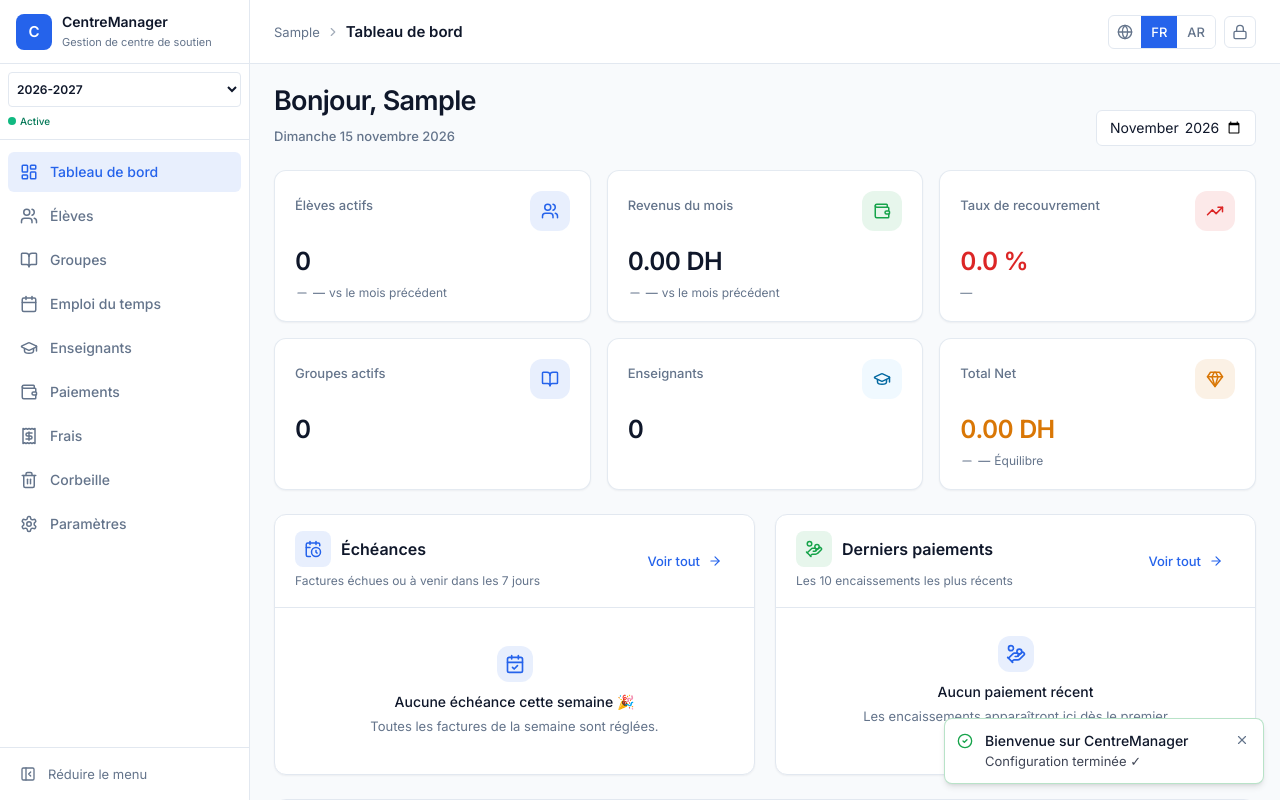
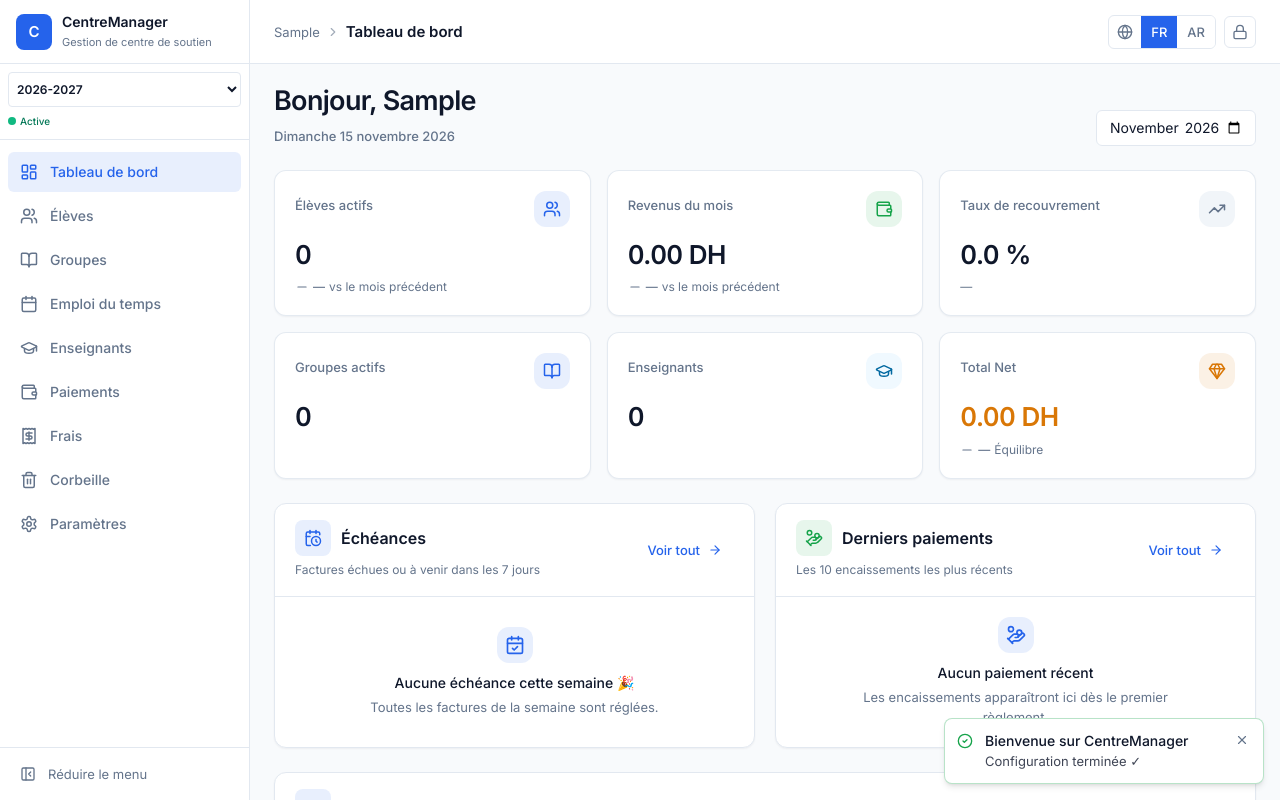
Before and after one commit to walid50dev/centremanager, a React (Vite) app: page /login in a window 1280 px wide. Both pictures are taken after typing "Sample", "Sample123", "Sample123" into the empty fields and a click on the button "Créer mon espace". Built offline with nearby package versions, Linux system fonts and the light colour scheme.

Commit message:
Polish dashboard empty states and KPI cards
Co-authored-by: arena-agent <297053741+arena-agent@users.noreply.github.com>

```diff
--- a/src/components/dashboard/KpiCard.tsx
+++ b/src/components/dashboard/KpiCard.tsx
@@ -58,15 +58,15 @@ export function KpiCard({
 
   return (
     <Card
-      className="flex h-full min-h-[152px] min-w-0 flex-col rounded-xl border-slate-200/90 bg-white p-5 shadow-card transition-[border-color,box-shadow] duration-150 hover:border-slate-300 hover:shadow-sm motion-reduce:transition-none"
+      className="flex h-full min-h-[144px] min-w-0 flex-col rounded-xl border-slate-200/90 bg-white p-5 shadow-card transition-[border-color,box-shadow] duration-150 hover:border-slate-300 hover:shadow-sm motion-reduce:transition-none"
       data-testid={testId}
       title={tooltip}
       data-tooltip={tooltip}
     >
-      <div className="flex min-w-0 items-start justify-between gap-3">
+      <div className="flex min-h-[36px] min-w-0 items-start justify-between gap-3">
         <span className="min-w-0 pt-1 text-[13px] font-medium leading-5 text-muted">{label}</span>
         <span
-          className={cn('flex h-10 w-10 shrink-0 items-center justify-center rounded-xl', iconClass)}
+          className={cn('flex h-9 w-9 shrink-0 items-center justify-center rounded-xl', iconClass)}
           aria-hidden="true"
         >
           <Icon className="h-[18px] w-[18px]" />
@@ -75,7 +75,7 @@ export function KpiCard({
 
       <div className="mt-auto min-w-0 pt-3">
         <p
-          className={cn('break-words text-[25px] font-semibold leading-tight tracking-tight tabular-nums', valueClass || 'text-foreground')}
+          className={cn('break-words text-[26px] font-semibold leading-tight tracking-tight tabular-nums', valueClass || 'text-foreground')}
           data-testid={testId ? `${testId}-value` : undefined}
         >
           {value}
--- a/src/pages/DashboardPage.tsx
+++ b/src/pages/DashboardPage.tsx
@@ -49,6 +49,8 @@ const NET_TONE = {
   negative: { value: 'text-destructive', icon: 'bg-destructive/10 text-destructive' },
   zero: { value: 'text-warning', icon: 'bg-warning/10 text-warning' },
 } as const;
+
+const EMPTY_STATE_CLASS = 'min-h-[136px] flex-1 !px-5 !py-5 [&>span]:mb-2.5 [&>span]:h-9 [&>span]:w-9 [&>span]:rounded-xl [&>p]:max-w-xs';
 
 /** `positive` / `negative` / `zero` — also exposed as `data-net` for tests. */
 function netTone(cents: number): 'positive' | 'negative' | 'zero' {
@@ -152,10 +154,10 @@ export function DashboardPage() {
       >
         {loading && !kpis
           ? Array.from({ length: 6 }).map((_, index) => (
-              <Card key={index} className="flex min-h-[152px] flex-col rounded-xl p-5" data-testid="dashboard-kpi-skeleton">
+              <Card key={index} className="flex min-h-[144px] flex-col rounded-xl p-5" data-testid="dashboard-kpi-skeleton">
                 <div className="flex items-start justify-between gap-3">
                   <div className="skeleton mt-1 h-3 w-24" />
-                  <div className="skeleton h-10 w-10 rounded-xl" />
+                  <div className="skeleton h-9 w-9 rounded-xl" />
                 </div>
                 <div className="skeleton mt-auto h-7 w-24" />
                 <div className="skeleton mt-2 h-3 w-20" />
@@ -183,12 +185,13 @@ export function DashboardPage() {
                   showTrendHint
                   testId="kpi-revenue"
                 />
+                {/* Without a positive invoice total, the reported rate has no denominator to assess. */}
                 <KpiCard
                   icon={TrendingUp}
                   label={t('dashboard.kpi.collectionRate')}
                   value={<span dir="ltr">{rateLabel(kpis.collection_rate)}</span>}
-                  iconClass={rateBubbleClass(kpis.collection_rate)}
-                  valueClass={rateTextClass(kpis.collection_rate)}
+                  iconClass={kpis.theoretical_revenue_cents > 0 ? rateBubbleClass(kpis.collection_rate) : 'bg-slate-100 text-muted'}
+                  valueClass={kpis.theoretical_revenue_cents > 0 ? rateTextClass(kpis.collection_rate) : 'text-foreground'}
                   hint={
                     kpis.theoretical_revenue_cents > 0
                       ? <span dir="ltr">{`${formatCurrency(kpis.monthly_revenue_cents)} / ${formatCurrency(
@@ -288,7 +291,7 @@ export function DashboardPage() {
               icon={<CalendarCheck className="h-5 w-5" aria-hidden="true" />}
               title={t('dashboard.alerts.empty')}
               description={t('dashboard.alerts.emptyHint')}
-              className="flex-1 px-5 py-7 [&>span]:mb-2.5 [&>span]:h-9 [&>span]:w-9 [&>span]:rounded-xl [&>p]:max-w-xs"
+              className={EMPTY_STATE_CLASS}
             />
           ) : (
             <div className="divide-y divide-border" data-testid="dashboard-alert-list">
@@ -380,7 +383,7 @@ export function DashboardPage() {
               icon={<HandCoins className="h-5 w-5" aria-hidden="true" />}
               title={t('dashboard.payments.empty')}
               description={t('dashboard.payments.emptyHint')}
-              className="flex-1 px-5 py-7 [&>span]:mb-2.5 [&>span]:h-9 [&>span]:w-9 [&>span]:rounded-xl [&>p]:max-w-xs"
+              className={EMPTY_STATE_CLASS}
             />
           ) : (
             <ul className="divide-y divide-border" data-testid="dashboard-payment-list">
@@ -452,7 +455,7 @@ export function DashboardPage() {
             icon={<GraduationCap className="h-5 w-5" aria-hidden="true" />}
             title={t('dashboard.teachers.empty')}
             description={t('dashboard.teachers.emptyHint')}
-            className="px-5 py-7 [&>span]:mb-2.5 [&>span]:h-9 [&>span]:w-9 [&>span]:rounded-xl [&>p]:max-w-xs"
+            className={EMPTY_STATE_CLASS}
           />
         ) : (
           <div className="overflow-x-auto">
```
